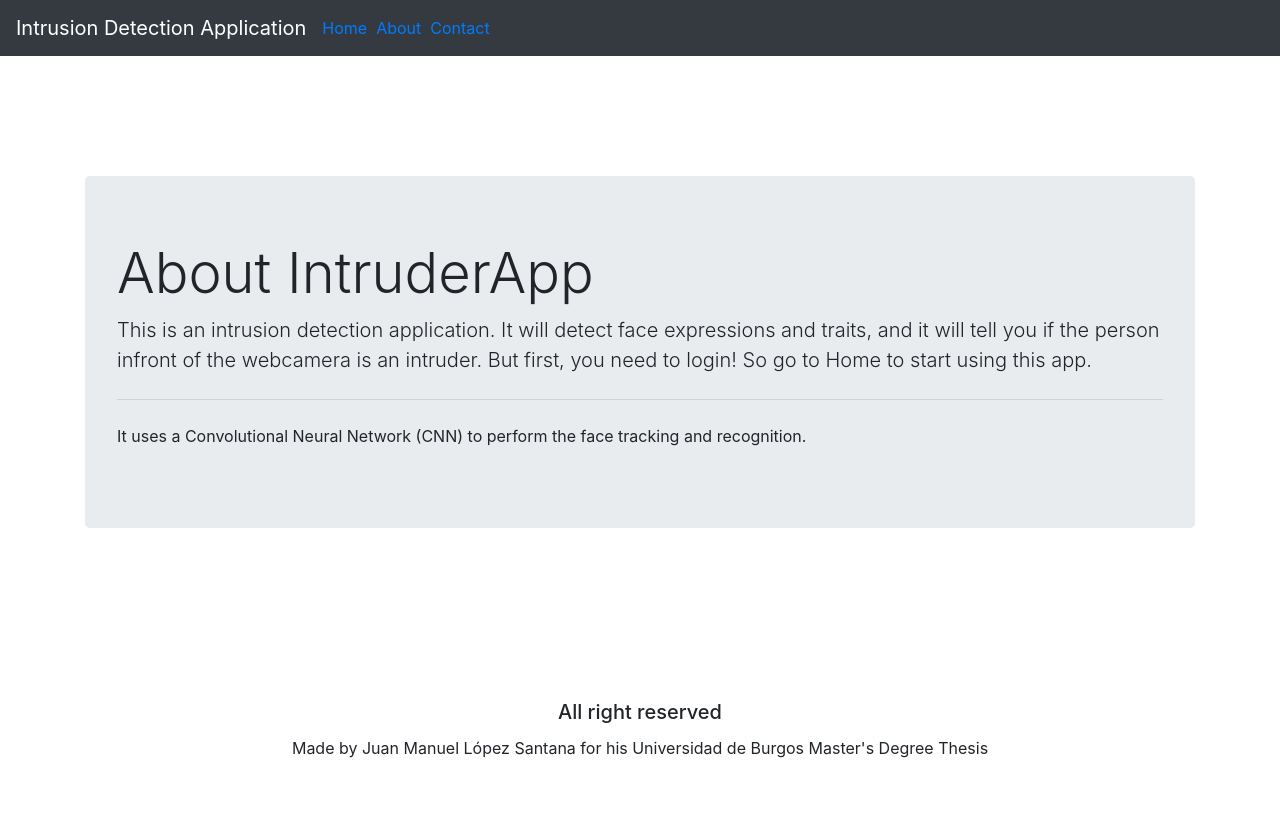
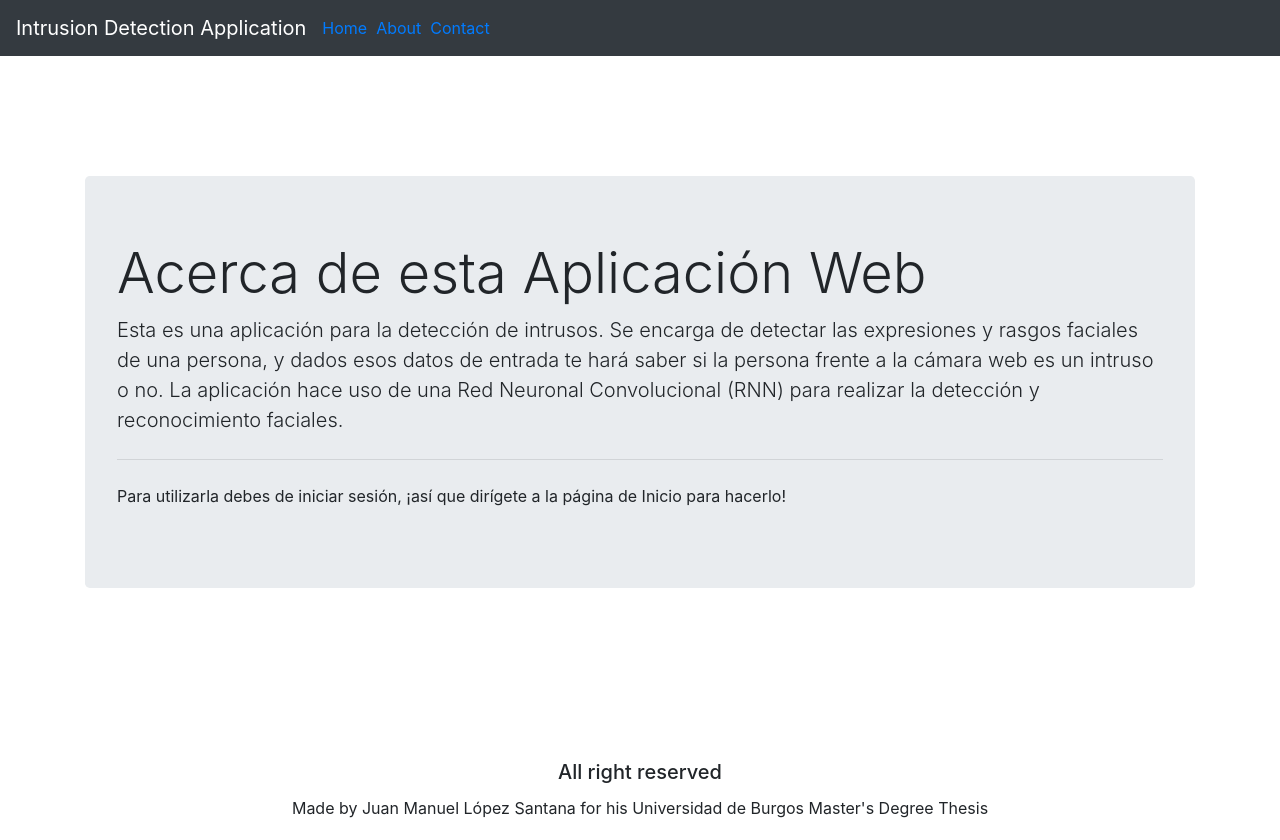
Before and after one commit to juanma77/mt-app, a React (Create React App) app: page /about in a window 1280 px wide. Before the commit the page ends 800 px from the top, so only its background shows below. Built offline with nearby package versions, Linux system fonts and the light colour scheme.

Commit message:
deleting white spaces and updating text

```diff
--- a/src/pages/about.js
+++ b/src/pages/about.js
@@ -1,16 +1,14 @@
 const About = () => {
-
     return (
         <>
            <br/><br/><br/><br/><br/>
            <div className="container">
             <div className="jumbotron">
-                <h1 className="display-4">About IntruderApp</h1>
-                <p className="lead">This is an intrusion detection application. It will detect face expressions and traits, and it will tell you if the person infront of the webcamera is an intruder.
-                But first, you need to login! So go to Home to start using this app. </p>
+                <h1 className="display-4">Acerca de esta Aplicación Web</h1>
+                <p className="lead">Esta es una aplicación para la detección de intrusos. Se encarga de detectar las expresiones y rasgos faciales de una persona, y dados esos datos de entrada te hará saber si la persona frente a la cámara web es un intruso o no.
+                La aplicación hace uso de una Red Neuronal Convolucional (RNN) para realizar la detección y reconocimiento faciales. </p>
                 <hr className="my-4" />
-                <p>It uses a Convolutional Neural Network (CNN) to perform the face tracking and recognition. </p>
-
+                <p>Para utilizarla debes de iniciar sesión, ¡así que dirígete a la página de Inicio para hacerlo!</p>
             </div>
            </div>
         </>
```
